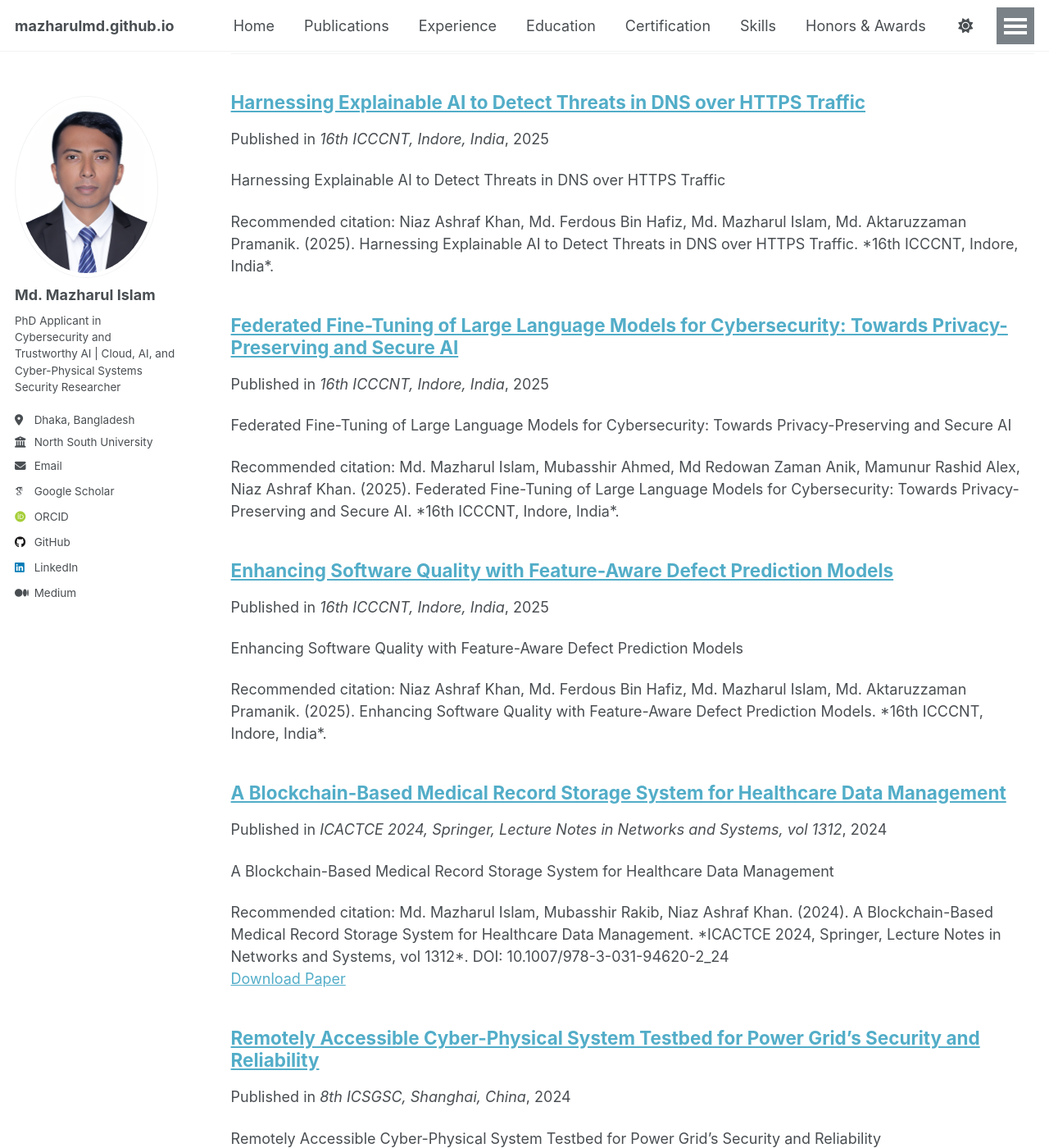
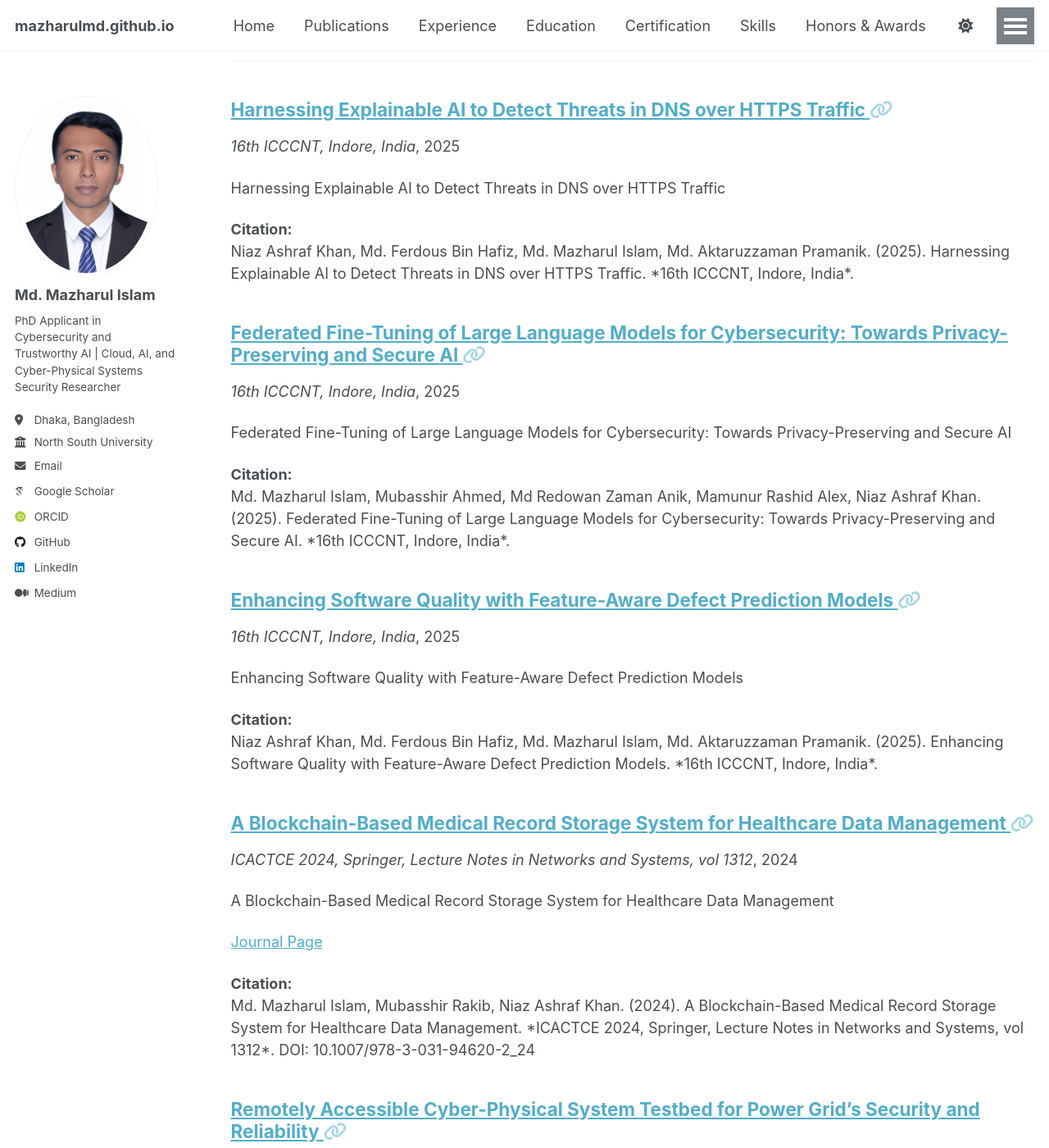
Before and after one commit to mazharulmd/mazharulmd.github.io, a Jekyll site: the page built from _pages/publications.html, in a window 1280 px wide and 1400 px high, scrolled down 610 px. Shown: the whole window at 82% size. Built offline with Jekyll 4.4.1, drawn with Linux system fonts in a browser that asks for light colours; some web fonts are replaced; a script that is not in the unit is left out; some of the changed text lies outside the part shown.

Commit message:
Upgrade publications page with journal, PDF, and citation links

```diff
--- a/_includes/archive-single.html
+++ b/_includes/archive-single.html
@@ -14,6 +14,7 @@
 
 <div class="{{ include.type | default: "list" }}__item">
   <article class="archive__item" itemscope itemtype="http://schema.org/CreativeWork">
+
     {% if include.type == "grid" and teaser %}
       <div class="archive__item-teaser">
         <img src=
@@ -26,58 +27,73 @@
       </div>
     {% endif %}
 
+    <!-- Title -->
     <h2 class="archive__item-title" itemprop="headline">
-      {% if post.link %}
-        <a href="{{ post.link }}">{{ title }}</a> <a href="{{ base_path }}{{ post.url }}" rel="permalink"><i class="fa fa-link" aria-hidden="true" title="permalink"></i><span class="sr-only">Permalink</span></a>
+
+      {% if post.paperurl %}
+        <a href="{{ post.paperurl }}" target="_blank">{{ title }}</a>
       {% else %}
-        <a href="{{ base_path }}{{ post.url }}" rel="permalink">{{ title }}</a>
+        <a href="{{ base_path }}{{ post.url }}">{{ title }}</a>
       {% endif %}
+
+      <a href="{{ base_path }}{{ post.url }}" rel="permalink">
+        <i class="fa fa-link" aria-hidden="true"></i>
+        <span class="sr-only">Permalink</span>
+      </a>
+
     </h2>
 
-    {% if post.read_time %}
-      <p class="page__meta"><i class="fa fa-clock" aria-hidden="true"></i> {% include read-time.html %}</p>
+    <!-- Venue and Year -->
+    {% if post.collection == 'publications' %}
+      <p>
+        {% if post.venue %}
+          <i>{{ post.venue }}</i>,
+        {% endif %}
+        {{ post.date | default: "1900-01-01" | date: "%Y" }}
+
+        {% if post.status %}
+          <br><strong>Status:</strong> {{ post.status }}
+        {% endif %}
+      </p>
     {% endif %}
 
-        {% if post.collection == 'teaching' %}
-          <p> {{ post.type }}, <i>{{ post.venue }}</i>, {{ post.date | default: "1900-01-01" | date: "%Y" }} </p>
-        {% elsif post.collection == 'publications' %}
-          <p>Published in <i>{{ post.venue }}</i>, {{ post.date | default: "1900-01-01" | date: "%Y" }} </p>
-        {% elsif post.date %}
-         <p class="page__date"><strong><i class="fa fa-fw fa-calendar" aria-hidden="true"></i> {{ site.data.ui-text[site.locale].date_label | default: "Published:" }}</strong> <time datetime="{{ post.date | default: "1900-01-01" | date_to_xmlschema }}">{{ post.date | default: "1900-01-01" | date: "%B %d, %Y" }}</time></p>
+    <!-- Abstract / Excerpt -->
+    {% if post.excerpt %}
+      <p class="archive__item-excerpt" itemprop="description">
+        {{ post.excerpt | markdownify }}
+      </p>
+    {% endif %}
+
+    <!-- Links Section -->
+    {% if post.collection == 'publications' %}
+      <p>
+
+        {% if post.paperurl %}
+          <a href="{{ post.paperurl }}" target="_blank">Journal Page</a>
         {% endif %}
 
-    {% if post.excerpt and site.read_more != 'enabled' %}
-    <p class="archive__item-excerpt" itemprop="description">{{ post.excerpt | markdownify }}</p>
-    {% elsif post.excerpt and site.read_more == 'enabled' %}
-    <p class="archive__item-excerpt" itemprop="description"><p>{{ post.excerpt | markdownify | remove: '<p>' | remove: '</p>' }}<strong><a href="{{ base_path }}{{ post.url }}" rel="permalink"> Read more</a></strong></p></p>
+        {% if post.pdf %}
+          {% if post.paperurl %} | {% endif %}
+          <a href="{{ post.pdf }}" target="_blank">PDF</a>
+        {% endif %}
+
+        {% if post.slidesurl %}
+          | <a href="{{ post.slidesurl }}" target="_blank">Slides</a>
+        {% endif %}
+
+        {% if post.bibtexurl %}
+          | <a href="{{ post.bibtexurl }}" target="_blank">Citation</a>
+        {% endif %}
+
+      </p>
     {% endif %}
 
-    {% if post.citation and post.paperurl and post.slidesurl and post.bibtexurl %}
-      <p>Recommended citation: {{ post.citation }}<br /><a href="{{ post.paperurl }}">Download Paper</a> | <a href="{{ post.slidesurl }}">Download Slides</a> | <a href="{{ post.bibtexurl }}">Download Bibtex</a></p>
-    {% elsif post.citation and post.paperurl and post.slidesurl %}
-      <p>Recommended citation: {{ post.citation }}<br /><a href="{{ post.paperurl }}">Download Paper</a> | <a href="{{ post.slidesurl }}">Download Slides</a></p>
-    {% elsif post.citation and post.paperurl and post.bibtexurl %}
-      <p>Recommended citation: {{ post.citation }}<br /><a href="{{ post.paperurl }}">Download Paper</a> | <a href="{{ post.bibtexurl }}">Download Bibtex</a></p>
-    {% elsif post.citation and post.paperurl %}
-      <p>Recommended citation: {{ post.citation }}<br /><a href="{{ post.paperurl }}">Download Paper</a></p>
-    {% elsif post.citation and post.slidesurl and post.bibtexurl %}
-      <p>Recommended citation: {{ post.citation }}<br /><a href="{{ post.slidesurl }}">Download Slides</a> | <a href="{{ post.bibtexurl}}">Download Bibtex</a></p>
-    {% elsif post.citation and post.slidesurl %}
-      <p>Recommended citation: {{ post.citation }}<br /><a href="{{ post.slidesurl }}">Download Slides</a></p>
-    {% elsif post.citation and post.bibtexurl %}
-      <p>Recommended citation: {{ post.citation }}<br /><a href="{{ post.bibtexurl }}">Download Bibtex</a></p>
-    {% elsif post.citation %}
-      <p>Recommended citation: {{ post.citation }}</p>
-    {% elsif post.paperurl and post.bibtexurl %}
-      <p><a href=" {{ post.paperurl }} ">Download Paper</a> | <a href="{{ post.bibtexurl }}">Download Bibtex</a></p>
-    {% elsif post.paperurl %}
-      <p><a href=" {{ post.paperurl }} ">Download Paper</a></p>
-    {% elsif post.slidesurl and post.bibtexurl %}
-      <p><a href="{{ post.slidesurl }}">Download Slides</a> | <a href="{{ post.bibtexurl }}">Download Bibtex</a></p>
-    {% elsif post.slidesurl %}
-      <p><a href="{{ post.slidesurl }}">Download Slides</a></p>
-    {% elsif post.bibtexurl %}
-      <p><a href="{{ post.bibtexurl }}">Download Bibtex</a></p>
+    <!-- Citation Text -->
+    {% if post.citation %}
+      <p>
+        <strong>Citation:</strong><br>
+        {{ post.citation }}
+      </p>
     {% endif %}
 
   </article>
--- a/_pages/publications.html
+++ b/_pages/publications.html
@@ -5,29 +5,48 @@ permalink: /publications/
 author_profile: true
 ---
 
-{% if site.author.googlescholar %}
-  <div class="wordwrap">You can also find my articles on <a href="{{https://scholar.google.com/citations?user=PS_CX0AAAAAJ}}">my Google Scholar profile</a>.</div>
-{% endif %}
-
 {% include base_path %}
 
-<!-- New style rendering if publication categories are defined -->
-{% if site.publication_category %}
-  {% for category in site.publication_category  %}
-    {% assign title_shown = false %}
-    {% for post in site.publications reversed %}
-      {% if post.category != category[0] %}
-        {% continue %}
-      {% endif %}
-      {% unless title_shown %}
-        <h2>{{ category[1].title }}</h2><hr />
-        {% assign title_shown = true %}
-      {% endunless %}
-      {% include archive-single.html %}
-    {% endfor %}
-  {% endfor %}
-{% else %}
-  {% for post in site.publications reversed %}
+<!-- Journal Articles -->
+<h2>Journal Articles</h2>
+<hr />
+
+{% for post in site.publications reversed %}
+  {% if post.category == "manuscripts" %}
     {% include archive-single.html %}
-  {% endfor %}
-{% endif %}
+  {% endif %}
+{% endfor %}
+
+
+<!-- Conference Papers -->
+<h2>Conference Papers</h2>
+<hr />
+
+{% for post in site.publications reversed %}
+  {% if post.category == "conferences" %}
+    {% include archive-single.html %}
+  {% endif %}
+{% endfor %}
+
+
+<!-- Preprints, Thesis, Under Review -->
+<h2>Preprints, Thesis, and Under Review</h2>
+<hr />
+
+{% for post in site.publications reversed %}
+  {% if post.category == "thesis" or post.status == "Under Review" or post.status == "Submitted" %}
+    {% include archive-single.html %}
+  {% endif %}
+{% endfor %}
+
+
+<!-- Google Scholar -->
+<h2>Full Publication List</h2>
+<hr />
+
+<p>
+You can find the complete and most up-to-date publication list on my
+<a href="{{ site.author.googlescholar }}" target="_blank">
+Google Scholar profile
+</a>.
+</p>
```
